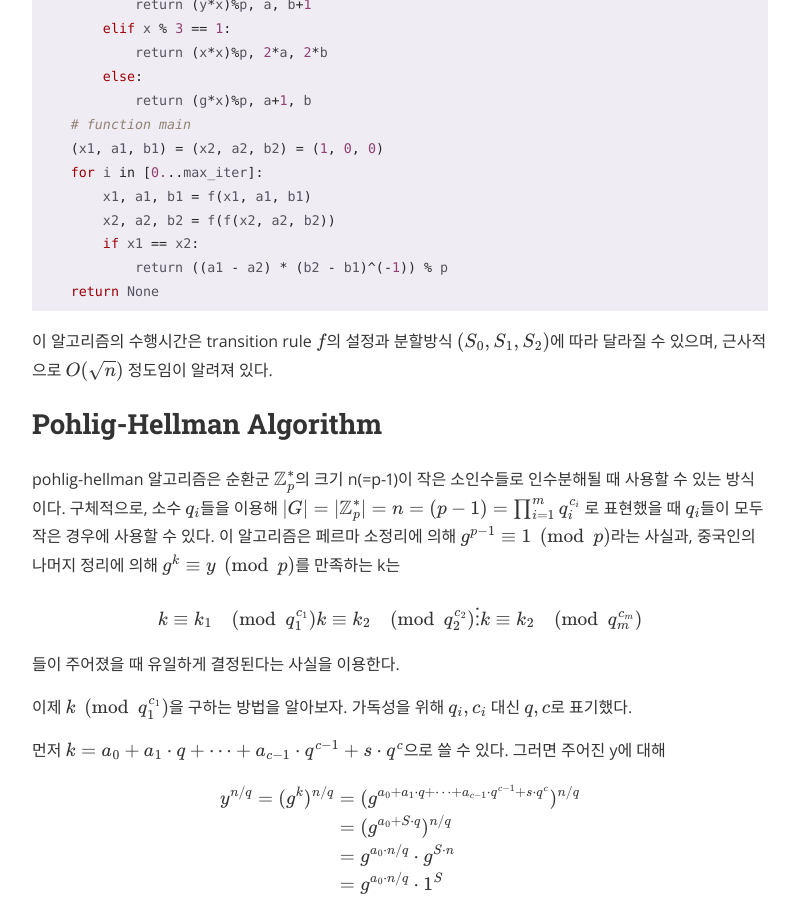
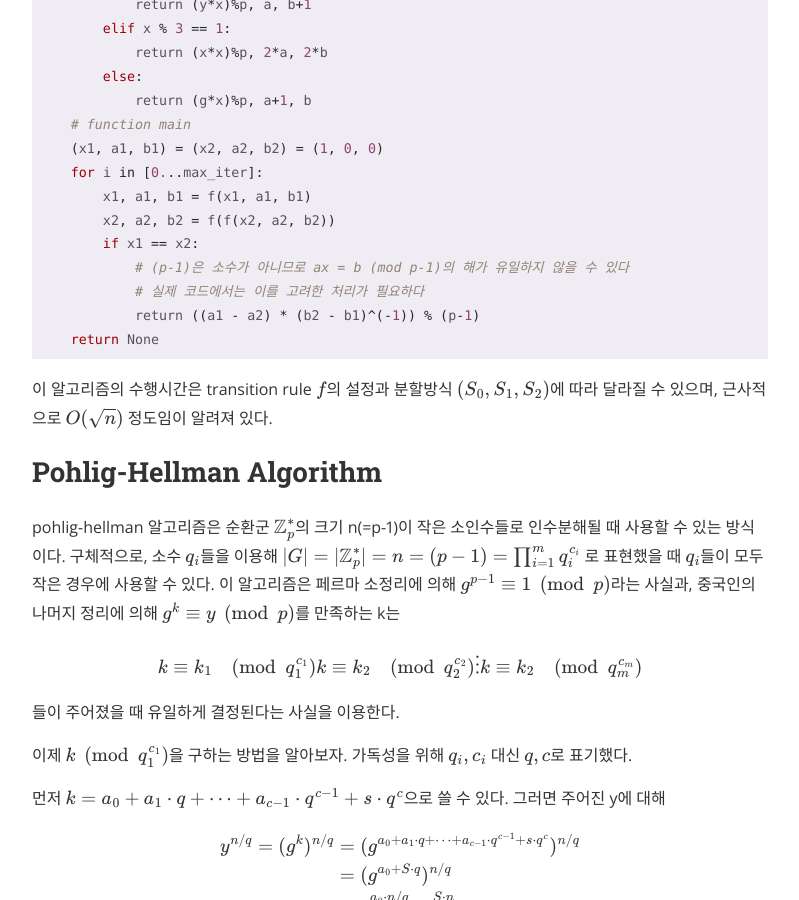
Before and after one commit to nyan101/nyan101.github.io, a Jekyll site: the page built from _posts/2020-05-08-algorithms-for-discrete-logarithm-problem.md, in a window 1280 px wide and 900 px high, scrolled down 3197 px. Shown: the whole window, without its empty margins (240-1039 px from the left). Built offline with Jekyll 4.4.1, drawn with Linux system fonts in a browser that asks for light colours; nearby versions of some CDN libraries; formulas are drawn with MathJax 3; comment, search, counter and statistics services are not loaded; a style sheet for code colours, icons or effects is not loaded.

Commit message:
코드 오류 수정

````diff
--- a/_posts/2020-05-08-algorithms-for-discrete-logarithm-problem.md
+++ b/_posts/2020-05-08-algorithms-for-discrete-logarithm-problem.md
@@ -128,7 +128,9 @@ def solveDLP(y, g, p, max_iter=1000):
         x1, a1, b1 = f(x1, a1, b1)
         x2, a2, b2 = f(f(x2, a2, b2))
         if x1 == x2:
-            return ((a1 - a2) * (b2 - b1)^(-1)) % p
+            # (p-1)은 소수가 아니므로 ax = b (mod p-1)의 해가 유일하지 않을 수 있다
+            # 실제 코드에서는 이를 고려한 처리가 필요하다
+            return ((a1 - a2) * (b2 - b1)^(-1)) % (p-1)
     return None
 ```
 
````
